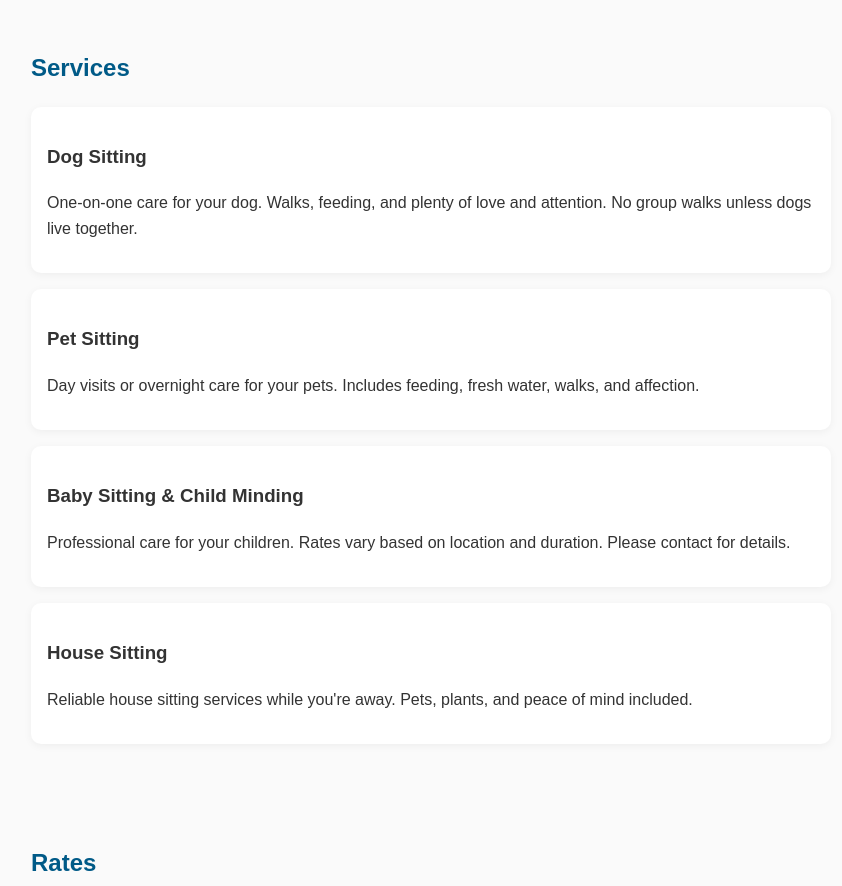
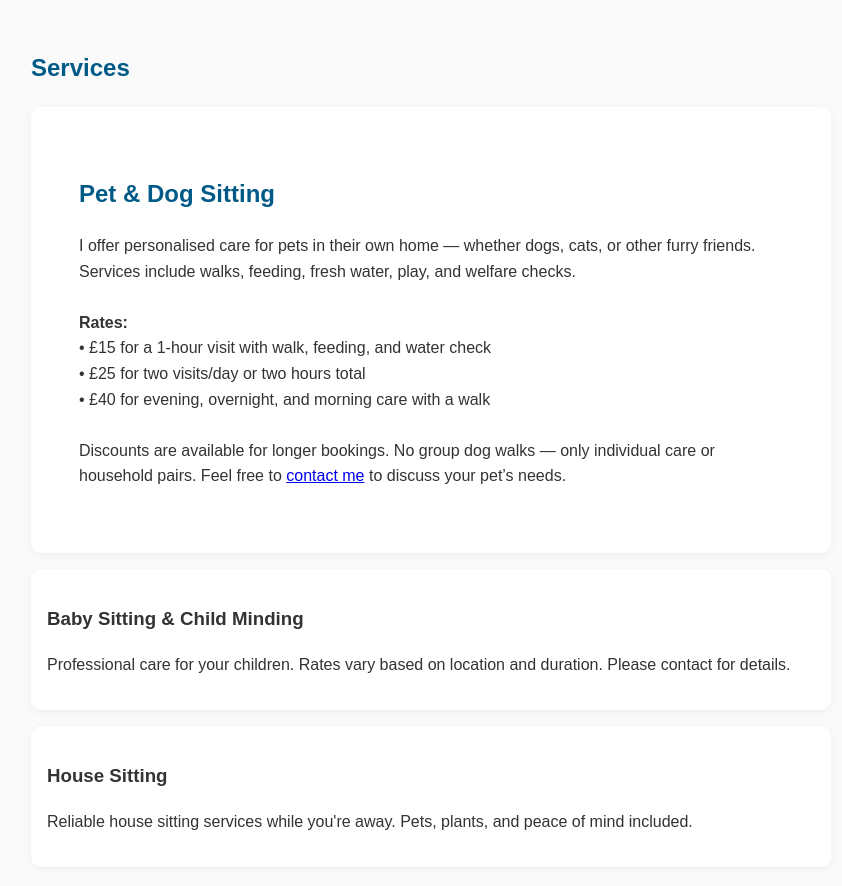
Before and after one commit to Rebeccamcgill2/rebecca-care, a plain HTML site: page index.html in a window 1280 px wide. Shown: the part 992-1878 px from the top of the page, without its empty margins (209-1051 px from the left). Drawn offline with Linux system fonts and the light colour scheme.

Commit message:
Update index.html

```diff
--- a/index.html
+++ b/index.html
@@ -3,7 +3,7 @@
 <head>
   <meta charset="UTF-8" />
   <meta name="viewport" content="width=device-width, initial-scale=1.0" />
-  <title>Rebecca's Solo Care Services</title>
+  <title>Rebecca's Care Services</title>
   <style>
     body {
       font-family: Arial, sans-serif;
@@ -55,14 +55,13 @@
     <a href="#about">About</a>
     <a href="#services">Services</a>
     <a href="#rates">Rates</a>
-    <a href="#tutoring">Tutoring</a>
     <a href="#reviews">Reviews</a>
     <a href="#contact">Contact</a>
   </nav>
 
   <header>
-    <h1>Rebecca's Solo Care Services</h1>
-    <p>Pet Sitting | Dog Sitting | Baby Sitting | Child Minding | House Sitting</p>
+    <h1>Rebecca's Care Services</h1>
+    <p>Pet Sitting | Baby Sitting | Child Minding | House Sitting</p>
     <img src="dogwalk1.jpeg" alt="Dog walking service" style="max-width: 100%; height: auto; margin-top: 1em;" />
   </header>
 
@@ -78,12 +77,19 @@
   <section id="services">
     <h2>Services</h2>
     <div class="card">
-      <h3>Dog Sitting</h3>
-      <p>One-on-one care for your dog. Walks, feeding, and plenty of love and attention. No group walks unless dogs live together.</p>
-    </div>
-    <div class="card">
-      <h3>Pet Sitting</h3>
-      <p>Day visits or overnight care for your pets. Includes feeding, fresh water, walks, and affection.</p>
+    <section id="pet-sitting">
+  <h2>Pet & Dog Sitting</h2>
+  <p>
+    I offer personalised care for pets in their own home — whether dogs, cats, or other furry friends. Services include walks, feeding, fresh water, play, and welfare checks.
+    <br><br>
+    <strong>Rates:</strong><br>
+    • £15 for a 1-hour visit with walk, feeding, and water check<br>
+    • £25 for two visits/day or two hours total<br>
+    • £40 for evening, overnight, and morning care with a walk<br>
+    <br>
+    Discounts are available for longer bookings. No group dog walks — only individual care or household pairs. Feel free to <a href="#contact">contact me</a> to discuss your pet’s needs.
+  </p>
+</section>
     </div>
     <div class="card">
       <h3>Baby Sitting & Child Minding</h3>
```
